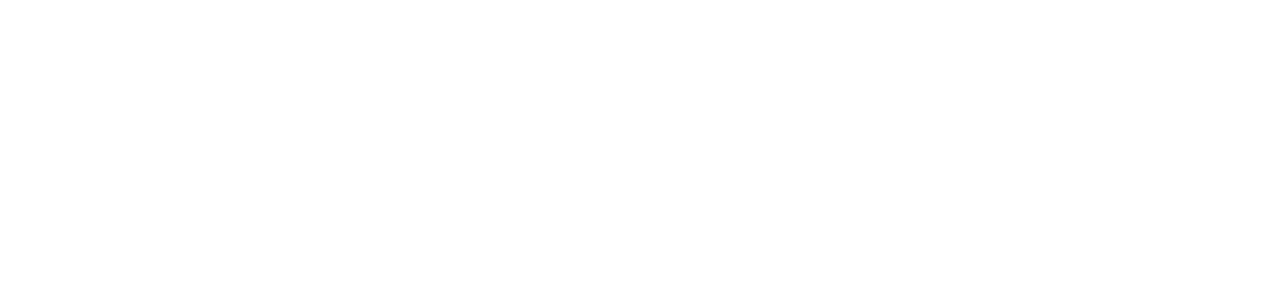
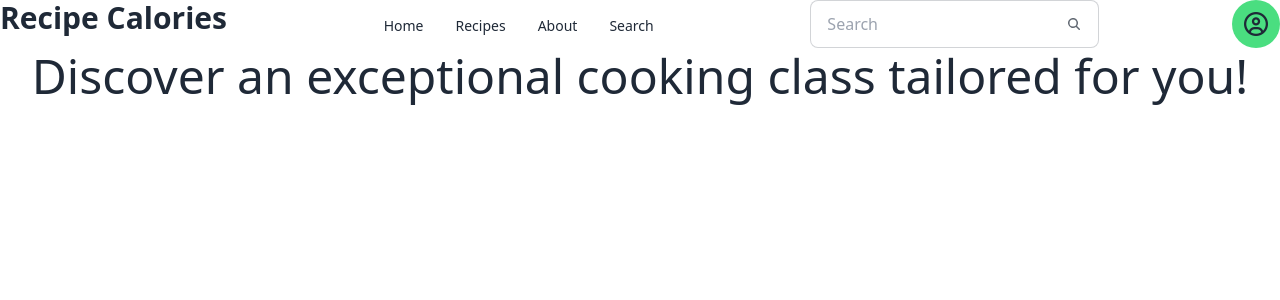
Before and after one commit to masudulalam/chefs-table, a React (Vite) app: page / in a window 1280 px wide. Shown: the top 300 px of the page. Built offline with nearby package versions, Linux system fonts and the light colour scheme.

Commit message:
added navbar section

```diff
--- a/src/App.jsx
+++ b/src/App.jsx
@@ -1,7 +1,16 @@
+import Banner from "./components/Banner";
+import Navbar from "./components/Navbar";
+import OurRecipes from "./components/OurRecipes";
+
 const App = () => {
   return (
-    <div>
-
+    <div className="container mx-auto">
+      {/* Navbar section */}
+      <Navbar></Navbar>
+      {/* Banner Section */}
+      <Banner></Banner>
+      {/* Our Recipes Section */}
+      <OurRecipes></OurRecipes>
     </div>
   );
 };
--- /dev/null
+++ b/src/components/Banner.jsx
@@ -0,0 +1,10 @@
+const Banner = () => {
+    return (
+        <div>
+            <h1 className="text-5xl text-center">Discover an exceptional cooking class tailored for you!</h1>
+            <p></p>
+        </div>
+    );
+};
+
+export default Banner;
--- /dev/null
+++ b/src/components/Navbar.jsx
@@ -0,0 +1,67 @@
+const Navbar = () => {
+    return (
+        <div className="flex justify-between">
+            {/* Website name/Logo */}
+            <h3 className="text-3xl font-bold">Recipe Calories</h3>
+            {/* Nav Menu */}
+            <ul className="menu menu-vertical lg:menu-horizontal  rounded-box">
+                <li><a>Home</a></li>
+                <li><a>Recipes</a></li>
+                <li><a>About</a></li>
+                <li><a>Search</a></li>
+            </ul>
+            {/* Search Field */}
+            {/* <input type="search" name="" id="" placeholder="search " /> */}
+            <label className="input input-bordered flex items-center gap-2">
+                <input type="text" className="grow" placeholder="Search" />
+                <svg
+                    xmlns="http://www.w3.org/2000/svg"
+                    viewBox="0 0 16 16"
+                    fill="currentColor"
+                    className="h-4 w-4 opacity-70">
+                    <path
+                        fillRule="evenodd"
+                        d="M9.965 11.026a5 5 0 1 1 1.06-1.06l2.755 2.754a.75.75 0 1 1-1.06 1.06l-2.755-2.754ZM10.5 7a3.5 3.5 0 1 1-7 0 3.5 3.5 0 0 1 7 0Z"
+                        clipRule="evenodd" />
+                </svg>
+            </label>
+            {/* User Icon */}
+            <div className="bg-green-400 w-12 h-12 flex items-center justify-center rounded-full">
+                <i className="fa-regular fa-circle-user text-2xl"></i>
+            </div>
+        </div>
+        // <div className="navbar bg-base-100">
+        //     <div className="flex-1">
+        //         <a className="btn btn-ghost text-xl">daisyUI</a>
+        //     </div>
+        //     <div className="flex-none gap-2">
+        //         <div className="form-control">
+        //             <input type="text" placeholder="Search" className="input input-bordered w-24 md:w-auto" />
+        //         </div>
+        //         <div className="dropdown dropdown-end">
+        //             <div tabIndex={0} role="button" className="btn btn-ghost btn-circle avatar">
+        //                 <div className="w-10 rounded-full">
+        //                     <img
+        //                         alt="Tailwind CSS Navbar component"
+        //                         src="https://img.daisyui.com/images/stock/photo-1534528741775-53994a69daeb.webp" />
+        //                 </div>
+        //             </div>
+        //             <ul
+        //                 tabIndex={0}
+        //                 className="menu menu-sm dropdown-content bg-base-100 rounded-box z-[1] mt-3 w-52 p-2 shadow">
+        //                 <li>
+        //                     <a className="justify-between">
+        //                         Profile
+        //                         <span className="badge">New</span>
+        //                     </a>
+        //                 </li>
+        //                 <li><a>Settings</a></li>
+        //                 <li><a>Logout</a></li>
+        //             </ul>
+        //         </div>
+        //     </div>
+        // </div>
+    );
+};
+
+export default Navbar;
--- /dev/null
+++ b/src/components/OurRecipes.jsx
@@ -0,0 +1,9 @@
+const OurRecipes = () => {
+    return (
+        <div>
+
+        </div>
+    );
+};
+
+export default OurRecipes;
```
